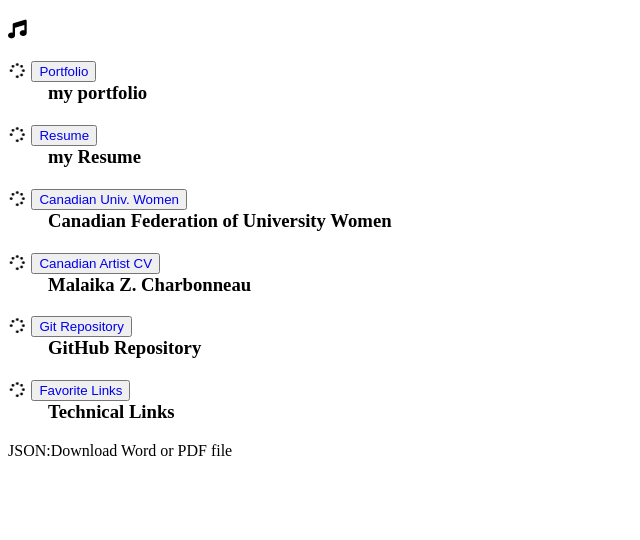
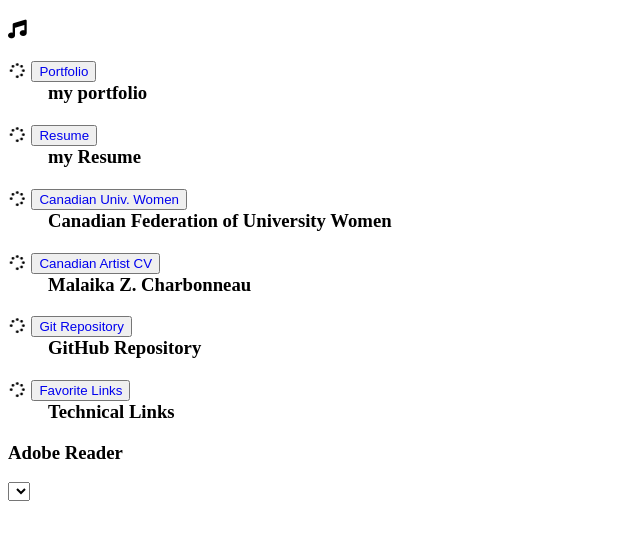
Before and after one commit to jvmqueue/angularXmlToJson, a plain HTML site: page index.html in a window 1280 px wide. Shown: the whole page, without its empty margins (0-640 px from the left). Drawn offline with nearby package versions, Linux system fonts and the light colour scheme.

Commit message:
defining declaritives to test JSON from XML

```diff
--- a/index.html
+++ b/index.html
@@ -23,6 +23,15 @@
             <dd>{{button.description}}</dd>
         </dl>
     </h3>
-    <div><span>JSON:</span>{{jsonFromXml.RESUME.DOWNLOAD.H3}}</div>
+    <div>
+        <h3>{{jsonFromXml.resume.resources.resource}}</h3>
+        <h3>
+            <a href="{{jsonFromXml.resume.resources.adobereader}}">Adobe Reader</a>
+        </h3>
+    </div>
+    <select name="" id="">
+        <option ng-repeat="val in jsonFromXml.resume.download.options.option track by $index" value="{{val}}">{{val}}</option>
+    </select>
+
 </body>
 </html>
```
